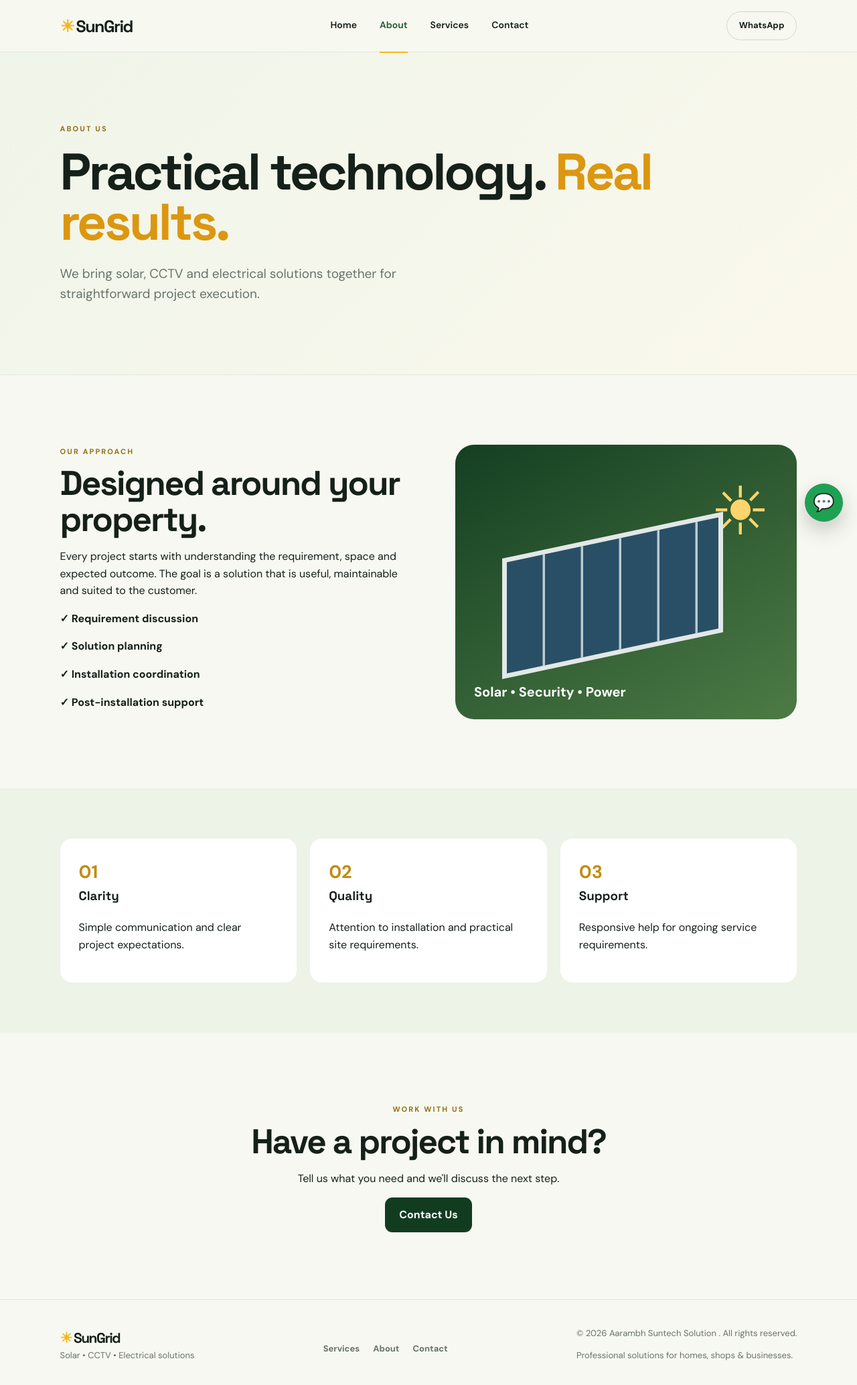
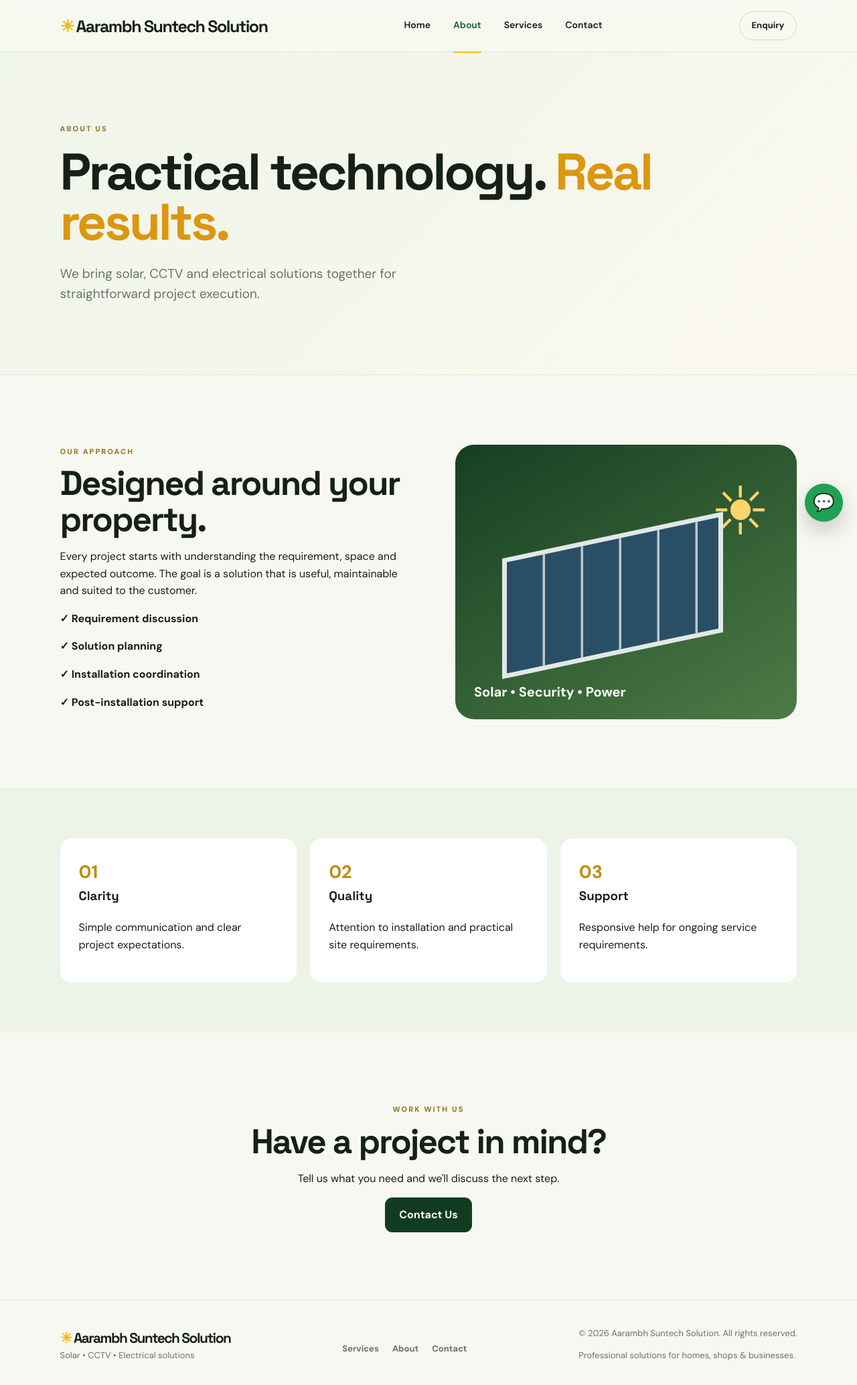
Before and after one commit to ankitamhasade/solar_website, a Next.js app: page /solar_website/about in a window 1280 px wide. Shown: the top 2068 px of the page at 67% size. Built offline with nearby package versions, Linux system fonts and the light colour scheme.

Commit message:
Update Layout.js

```diff
--- a/components/Layout.js
+++ b/components/Layout.js
@@ -1,25 +1,79 @@
 import Link from "next/link";
-import {useState} from "react";
+import { useState } from "react";
 
-const PHONE="918850050126";
-export const wa=(text="Hello, I would like to enquire about your services.")=>`https://wa.me/${PHONE}?text=${encodeURIComponent(text)}`;
+export default function Layout({ children, active = "" }) {
+  const [open, setOpen] = useState(false);
 
-export default function Layout({children,active=""}){
- const [open,setOpen]=useState(false);
- const nav=[["/","Home"],["/about","About"],["/services","Services"],["/contact","Contact"]];
- return <>
-  <header className="header">
-   <Link href="/" className="brand"><span className="brand-sun">☀</span><span>Sun</span>Grid</Link>
-   <button className="menu" onClick={()=>setOpen(!open)} aria-label="menu">☰</button>
-   <nav className={open?"nav open":"nav"}>{nav.map(([href,label])=><Link className={active===label.toLowerCase()?"active":""} onClick={()=>setOpen(false)} href={href} key={label}>{label}</Link>)}</nav>
-   <a className="small-wa" href={wa()}>WhatsApp</a>
-  </header>
-  {children}
-  <a className="floating-wa" href={wa("Hello, I want a solar/CCTV/electrical quotation.")}>💬</a>
-  <footer className="footer">
-   <div><div className="brand"><span className="brand-sun">☀</span><span>Sun</span>Grid</div><p>Solar • CCTV • Electrical solutions</p></div>
-   <div className="footer-links"><Link href="/services">Services</Link><Link href="/about">About</Link><Link href="/contact">Contact</Link></div>
-   <div><p>© 2026 Aarambh Suntech Solution . All rights reserved.</p><p>Professional solutions for homes, shops & businesses.</p></div>
-  </footer>
- </>;
+  const nav = [
+    ["/", "Home"],
+    ["/about", "About"],
+    ["/services", "Services"],
+    ["/contact", "Contact"],
+  ];
+
+  return (
+    <>
+      <header className="header">
+        <Link href="/" className="brand">
+          <span className="brand-sun">☀</span>
+          <span>Aarambh Suntech Solution</span>
+        </Link>
+
+        <button
+          className="menu"
+          onClick={() => setOpen(!open)}
+          aria-label="menu"
+        >
+          ☰
+        </button>
+
+        <nav className={open ? "nav open" : "nav"}>
+          {nav.map(([href, label]) => (
+            <Link
+              className={
+                active === label.toLowerCase() ? "active" : ""
+              }
+              onClick={() => setOpen(false)}
+              href={href}
+              key={label}
+            >
+              {label}
+            </Link>
+          ))}
+        </nav>
+
+        <Link className="small-wa" href="/contact">
+          Enquiry
+        </Link>
+      </header>
+
+      {children}
+
+      <Link className="floating-wa" href="/contact" aria-label="Enquiry">
+        💬
+      </Link>
+
+      <footer className="footer">
+        <div>
+          <div className="brand">
+            <span className="brand-sun">☀</span>
+            <span>Aarambh Suntech Solution</span>
+          </div>
+
+          <p>Solar • CCTV • Electrical solutions</p>
+        </div>
+
+        <div className="footer-links">
+          <Link href="/services">Services</Link>
+          <Link href="/about">About</Link>
+          <Link href="/contact">Contact</Link>
+        </div>
+
+        <div>
+          <p>© 2026 Aarambh Suntech Solution. All rights reserved.</p>
+          <p>Professional solutions for homes, shops & businesses.</p>
+        </div>
+      </footer>
+    </>
+  );
 }
```
